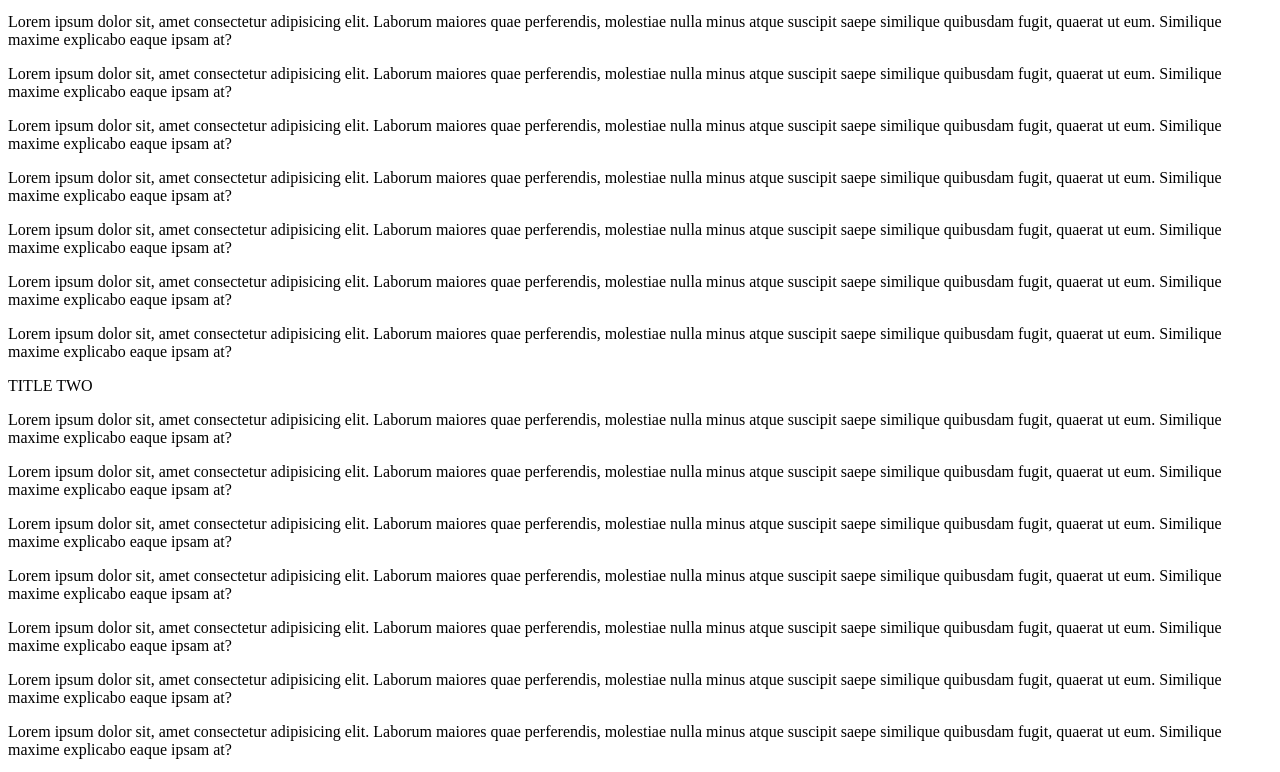
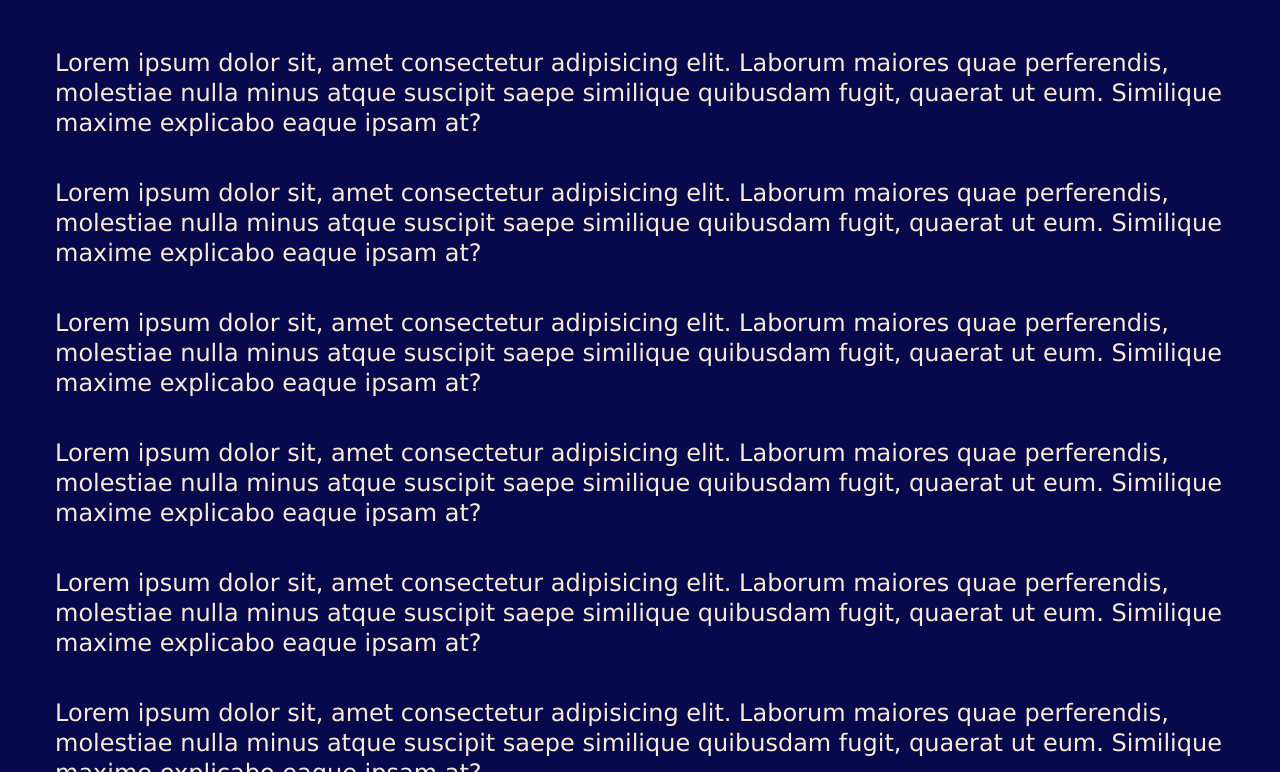
Before and after one commit to Kruchenyi/tr, a plain HTML site: page index.html in a window 1280 px wide. Shown: the part 212-984 px from the top of the page. Drawn offline with nearby package versions, Linux system fonts and the light colour scheme; some packages are replaced by stand-ins of ours; files that its build step writes are made by us from their sources; the site is published under a folder, as on GitHub Pages, so addresses that start at the root find nothing; a script that the page names is missing.

Commit message:
Update index.html

```diff
--- a/index.html
+++ b/index.html
@@ -5,7 +5,7 @@
    <meta charset="UTF-8">
    <meta http-equiv="X-UA-Compatible" content="IE=edge">
    <meta name="viewport" content="width=device-width, initial-scale=1.0">
-   <link rel="stylesheet" href="../training/css/style.css">
+   <link rel="stylesheet" href="tr/css/style.css">
    <title>TRAINING</title>
 
 </head>
@@ -214,7 +214,7 @@
 
    <script src="https://cdnjs.cloudflare.com/ajax/libs/smoothscroll/1.4.10/SmoothScroll.min.js"
       integrity="sha256-huW7yWl7tNfP7lGk46XE+Sp0nCotjzYodhVKlwaNeco=" crossorigin="anonymous"></script>
-   <script src="/training/js/script.js"></script>
+   <script src="tr/js/script.js"></script>
 </body> <!-- /body -->
 
 </html>
```
